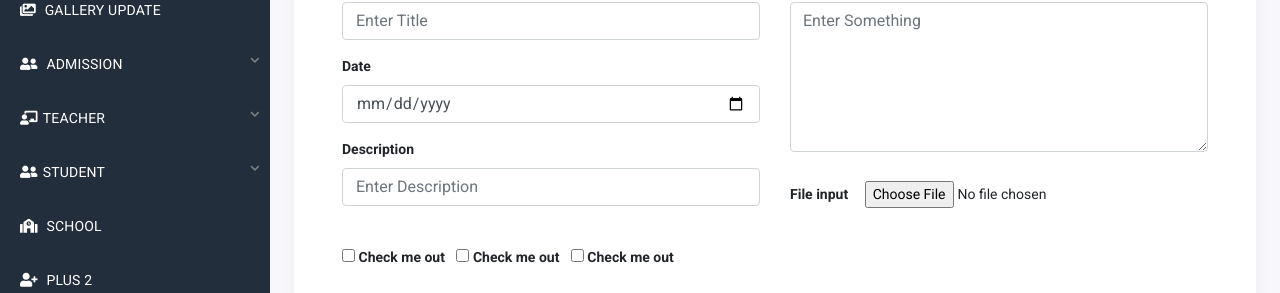
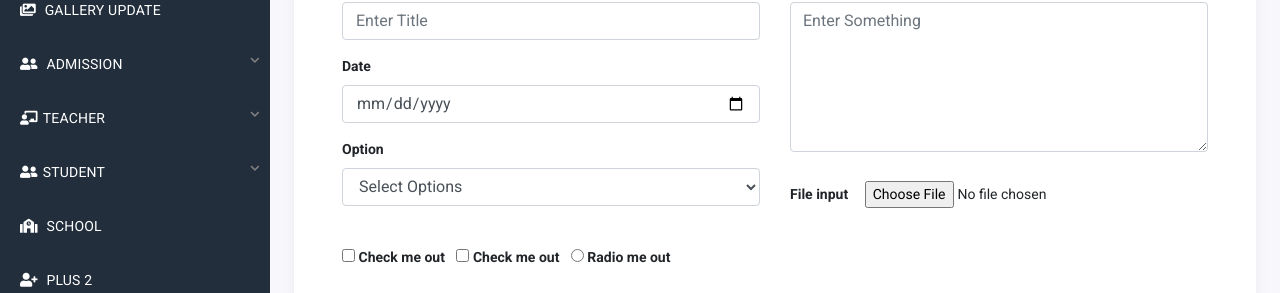
Before and after one commit to anupjungkarki/College-App-Frontend, a plain HTML site: page add.html in a window 1280 px wide. Shown: the part 303-596 px from the top of the page. Drawn offline with nearby package versions, Linux system fonts and the light colour scheme.

Commit message:
as your wish

```diff
--- a/add.html
+++ b/add.html
@@ -209,8 +209,14 @@
                                                     <input type="date" class="form-control" id="exampleInputDate1" placeholder="Password">
                                                 </div>
                                                 <div class="form-group">
-                                                    <label for="exampleInputDes1">Description</label>
-                                                    <input type="text" class="form-control" id="exampleInputDes1" placeholder="Enter Description">
+                                                 <label>Option</label>
+                                                   <select class="form-control" name="semester_id" >
+                                                     <option value="0" selected="true" disabled="true">Select Options</option>
+                                                     <option value="">1</option>
+                                                     <option value="">2</option>
+                                                     <option value="">3</option>
+                                                     <option value="">4</option>
+                                                  </select>
                                                 </div>
                                             </div>
 
@@ -233,7 +239,7 @@
                                                         <input type="checkbox"> Check me out
                                                     </label>
                                                     <label class="mr-2">
-                                                        <input type="checkbox"> Check me out
+                                                        <input type="radio" id="" name="" value=""> Radio me out
                                                     </label>
                                                 </div>
                                             </div>
```
